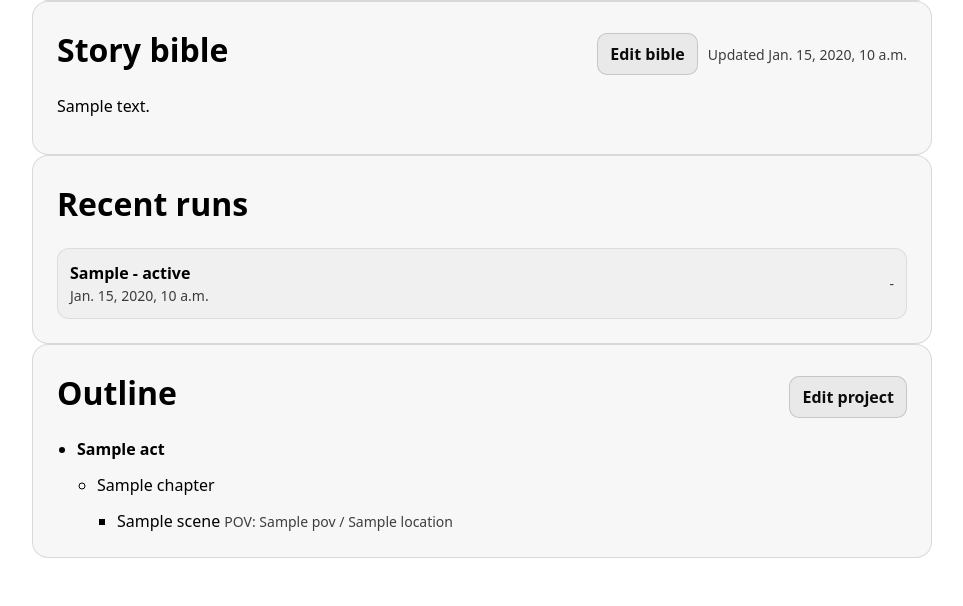
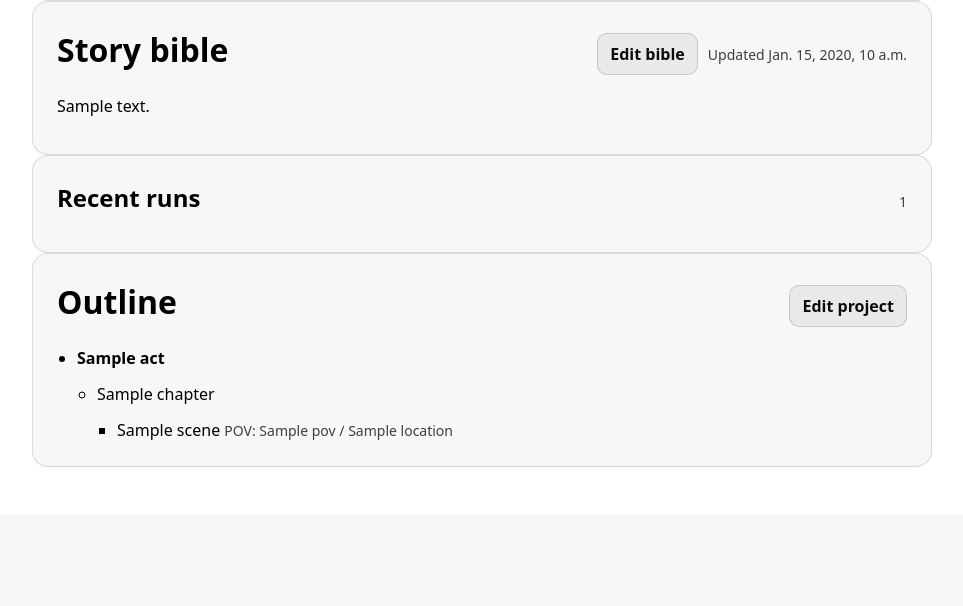
Before and after one commit to RimPeter/AI_Novel_Creator, a Django app: template main/templates/main/project_dashboard.html in a window 1280 px wide. Shown: the part 608-1214 px from the top of the page, without its empty margins (158-1121 px from the left). After the commit the page ends 1075 px from the top, so only its background shows below. Run offline with Django 5.2, Linux system fonts and the light colour scheme; the template is opened without the code that fills it: most values are stand-ins (such as "Sample title", 1, 10 or a date in 2020).

Commit message:
Make dashboard Recent runs collapsible
Wrap Recent runs section in <details>/<summary> with run count
Add basic CSS for collapsible header styling

```diff
--- a/main/static/main/styles.css
+++ b/main/static/main/styles.css
@@ -234,3 +234,26 @@ dd {
 .pre {
   white-space: pre-wrap;
 }
+
+.collapsible {
+  margin: 0;
+}
+
+.collapsible-summary {
+  list-style: none;
+  cursor: pointer;
+  display: flex;
+  align-items: baseline;
+  justify-content: space-between;
+  gap: 12px;
+  margin: 0 0 12px;
+}
+
+.collapsible-summary::-webkit-details-marker {
+  display: none;
+}
+
+.collapsible-title {
+  font-size: 24px;
+  font-weight: 700;
+}
--- a/main/templates/main/project_dashboard.html
+++ b/main/templates/main/project_dashboard.html
@@ -67,9 +67,11 @@
   </section>
 
   <section class="card">
-    <div class="header-row">
-      <h1>Recent runs</h1>
-    </div>
+    <details class="collapsible">
+      <summary class="collapsible-summary">
+        <span class="collapsible-title">Recent runs</span>
+        <span class="muted">{% if recent_runs %}{{ recent_runs|length }}{% else %}0{% endif %}</span>
+      </summary>
 
       {% if recent_runs %}
         <ul class="list">
@@ -92,6 +94,7 @@
       {% else %}
         <p class="muted">No runs yet.</p>
       {% endif %}
+    </details>
   </section>
 
   <section class="card">
```
Lines whose indentation alone changed are shown as unchanged.
